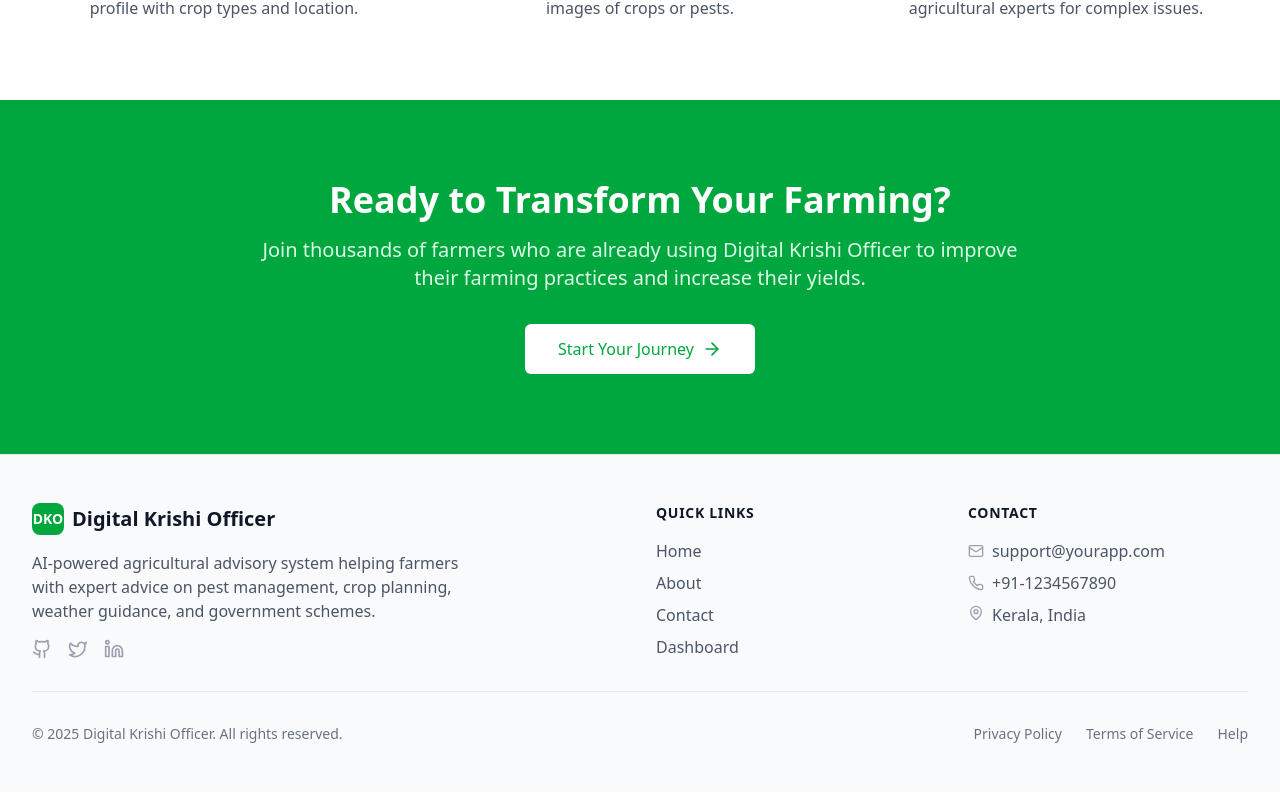
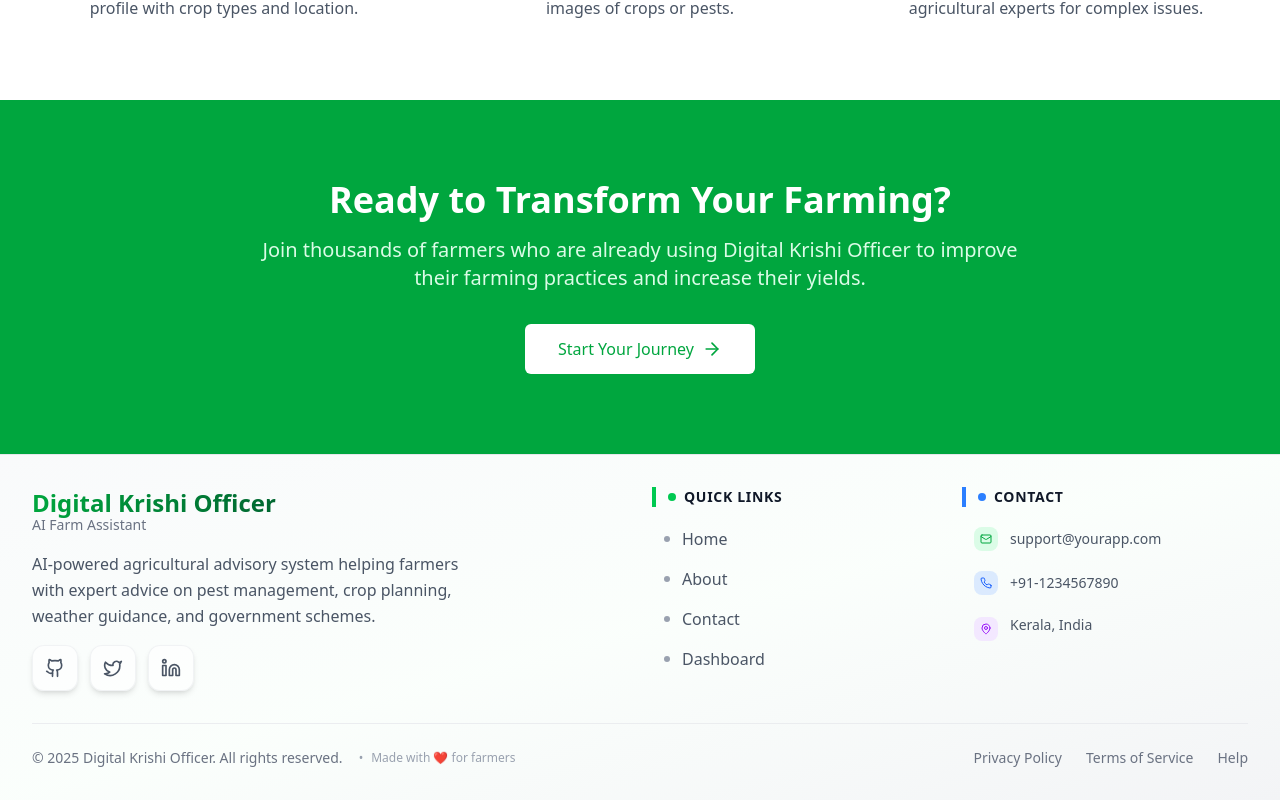
Before and after one commit to Glucon-D/SIH, a React (Vite) app in the folder frontend/: page / in a window 1280 px wide. Shown: the part 1895-2695 px from the top of the page. Built offline with nearby package versions, Linux system fonts and the light colour scheme; no server answers.

Commit message:
removed footer from dashboard,improved the UI of the footerand added scrollToTop component

```diff
--- a/frontend/src/components/layout/Footer.jsx
+++ b/frontend/src/components/layout/Footer.jsx
@@ -5,84 +5,90 @@ const Footer = () => {
   const currentYear = new Date().getFullYear();
 
   return (
-    <footer className="bg-gray-50 dark:bg-gray-900 border-t border-gray-200 dark:border-gray-700">
-      <div className="max-w-7xl mx-auto px-4 sm:px-6 lg:px-8 py-12">
-        <div className="grid grid-cols-1 md:grid-cols-4 gap-8">
+    <footer className="bg-gradient-to-br from-gray-50 via-green-50/30 to-gray-100 dark:from-gray-900 dark:via-green-900/10 dark:to-gray-800 border-t border-gray-200 dark:border-gray-700">
+      <div className="max-w-7xl mx-auto px-4 sm:px-6 lg:px-8 py-8">
+        <div className="grid grid-cols-1 md:grid-cols-4 gap-6">
           {/* Company Info */}
           <div className="col-span-1 md:col-span-2">
-            <div className="flex items-center space-x-2 mb-4">
-              <div className="w-8 h-8 bg-green-600 rounded-lg flex items-center justify-center">
-                <span className="text-white font-bold text-sm">DKO</span>
-              </div>
-              <span className="text-xl font-bold text-gray-900 dark:text-white">
+            <div className="flex items-center space-x-3 mb-4">
+              <div>
+                <span className="text-2xl font-bold bg-gradient-to-r from-green-600 to-green-800 bg-clip-text text-transparent">
                   Digital Krishi Officer
                 </span>
+                <p className="text-sm text-gray-500 dark:text-gray-400 -mt-1">AI Farm Assistant</p>
               </div>
-            <p className="text-gray-600 dark:text-gray-400 mb-4 max-w-md">
+            </div>
+            <p className="text-gray-600 dark:text-gray-400 mb-4 max-w-md leading-relaxed">
               AI-powered agricultural advisory system helping farmers with expert advice on
               pest management, crop planning, weather guidance, and government schemes.
             </p>
-            <div className="flex space-x-4">
+            {/* Social links with enhanced styling */}
+            <div className="flex space-x-3">
               <a
                 href={import.meta.env.VITE_GITHUB_URL || '#'}
-                className="text-gray-400 hover:text-gray-600 dark:hover:text-gray-300 transition-colors duration-200"
+                className="group p-3 bg-white/50 dark:bg-gray-800/50 rounded-xl border border-gray-200/50 dark:border-gray-700/50 hover:bg-gray-900 dark:hover:bg-white hover:scale-105 transition-all duration-300 shadow-md hover:shadow-lg"
                 aria-label="GitHub"
               >
-                <Github className="w-5 h-5" />
+                <Github className="w-5 h-5 text-gray-600 dark:text-gray-400 group-hover:text-white dark:group-hover:text-gray-900 transition-colors duration-300" />
               </a>
               <a
                 href={import.meta.env.VITE_TWITTER_URL || '#'}
-                className="text-gray-400 hover:text-gray-600 dark:hover:text-gray-300 transition-colors duration-200"
+                className="group p-3 bg-white/50 dark:bg-gray-800/50 rounded-xl border border-gray-200/50 dark:border-gray-700/50 hover:bg-blue-500 hover:scale-105 transition-all duration-300 shadow-md hover:shadow-lg"
                 aria-label="Twitter"
               >
-                <Twitter className="w-5 h-5" />
+                <Twitter className="w-5 h-5 text-gray-600 dark:text-gray-400 group-hover:text-white transition-colors duration-300" />
               </a>
               <a
                 href={import.meta.env.VITE_LINKEDIN_URL || '#'}
-                className="text-gray-400 hover:text-gray-600 dark:hover:text-gray-300 transition-colors duration-200"
+                className="group p-3 bg-white/50 dark:bg-gray-800/50 rounded-xl border border-gray-200/50 dark:border-gray-700/50 hover:bg-blue-700 hover:scale-105 transition-all duration-300 shadow-md hover:shadow-lg"
                 aria-label="LinkedIn"
               >
-                <Linkedin className="w-5 h-5" />
+                <Linkedin className="w-5 h-5 text-gray-600 dark:text-gray-400 group-hover:text-white transition-colors duration-300" />
               </a>
             </div>
           </div>
 
           {/* Quick Links */}
           <div>
-            <h3 className="text-sm font-semibold text-gray-900 dark:text-white uppercase tracking-wider mb-4">
+            <h3 className="text-sm font-semibold text-gray-900 dark:text-white uppercase tracking-wider mb-4 flex items-center border-l-4 border-green-500 pl-3">
+              <span className="w-2 h-2 bg-green-500 rounded-full mr-2"></span>
               Quick Links
             </h3>
-            <ul className="space-y-2">
+            <ul className="space-y-2 pl-3">
               <li>
                 <Link
                   to="/"
-                  className="text-gray-600 dark:text-gray-400 hover:text-green-600 dark:hover:text-green-400 transition-colors duration-200"
+                  className="group flex items-center space-x-3 text-gray-600 dark:text-gray-400 hover:text-green-600 dark:hover:text-green-400 transition-all duration-200 py-1"
                 >
-                  Home
+                  <span className="w-1.5 h-1.5 bg-gray-400 group-hover:bg-green-500 rounded-full transition-colors duration-200"></span>
+                  <span>Home</span>
                 </Link>
               </li>
               <li>
                 <Link
                   to="/about"
-                  className="text-gray-600 dark:text-gray-400 hover:text-green-600 dark:hover:text-green-400 transition-colors duration-200"
+                  className="group flex items-center space-x-3 text-gray-600 dark:text-gray-400 hover:text-green-600 dark:hover:text-green-400 transition-all duration-200 py-1"
                 >
-                  About
+                  <span className="w-1.5 h-1.5 bg-gray-400 group-hover:bg-green-500 rounded-full transition-colors duration-200"></span>
+                  <span>About</span>
                 </Link>
               </li>
               <li>
                 <Link
                   to="/contact"
-                  className="text-gray-600 dark:text-gray-400 hover:text-green-600 dark:hover:text-green-400 transition-colors duration-200"
+                  className="group flex items-center space-x-3 text-gray-600 dark:text-gray-400 hover:text-green-600 dark:hover:text-green-400 transition-all duration-200 py-1"
                 >
-                  Contact
+                  <span className="w-1.5 h-1.5 bg-gray-400 group-hover:bg-green-500 rounded-full transition-colors duration-200"></span>
+                  <span>Contact</span>
                 </Link>
               </li>
               <li>
                 <Link
                   to="/dashboard"
-                  className="text-gray-600 dark:text-gray-400 hover:text-green-600 dark:hover:text-green-400 transition-colors duration-200"
+                  className="group flex items-center space-x-3 text-gray-600 dark:text-gray-400 hover:text-green-600 dark:hover:text-green-400 transition-all duration-200 py-1"
                 >
-                  Dashboard
+                  <span className="w-1.5 h-1.5 bg-gray-400 group-hover:bg-green-500 rounded-full transition-colors duration-200"></span>
+                  <span>Dashboard</span>
                 </Link>
               </li>
             </ul>
@@ -90,60 +96,79 @@ const Footer = () => {
 
           {/* Contact Info */}
           <div>
-            <h3 className="text-sm font-semibold text-gray-900 dark:text-white uppercase tracking-wider mb-4">
+            <h3 className="text-sm font-semibold text-gray-900 dark:text-white uppercase tracking-wider mb-4 flex items-center border-l-4 border-blue-500 pl-3">
+              <span className="w-2 h-2 bg-blue-500 rounded-full mr-2"></span>
               Contact
             </h3>
-            <ul className="space-y-2">
-              <li className="flex items-center space-x-2">
-                <Mail className="w-4 h-4 text-gray-400" />
+            <ul className="space-y-3 pl-3">
+              <li className="group">
+                <div className="flex items-center space-x-3 py-1 hover:bg-green-50/50 dark:hover:bg-green-900/10 rounded-lg transition-all duration-200">
+                  <div className="w-6 h-6 bg-green-100 dark:bg-green-900/30 rounded-lg flex items-center justify-center group-hover:bg-green-500 transition-colors duration-200">
+                    <Mail className="w-3 h-3 text-green-600 dark:text-green-400 group-hover:text-white" />
+                  </div>
                   <a
                     href={`mailto:${import.meta.env.VITE_SUPPORT_EMAIL || 'support@dko.com'}`}
-                  className="text-gray-600 dark:text-gray-400 hover:text-green-600 dark:hover:text-green-400 transition-colors duration-200"
+                    className="text-gray-600 dark:text-gray-400 hover:text-green-600 dark:hover:text-green-400 transition-colors duration-200 text-sm"
                   >
                     {import.meta.env.VITE_SUPPORT_EMAIL || 'support@dko.com'}
                   </a>
+                </div>
               </li>
-              <li className="flex items-center space-x-2">
-                <Phone className="w-4 h-4 text-gray-400" />
+              <li className="group">
+                <div className="flex items-center space-x-3 py-1 hover:bg-blue-50/50 dark:hover:bg-blue-900/10 rounded-lg transition-all duration-200">
+                  <div className="w-6 h-6 bg-blue-100 dark:bg-blue-900/30 rounded-lg flex items-center justify-center group-hover:bg-blue-500 transition-colors duration-200">
+                    <Phone className="w-3 h-3 text-blue-600 dark:text-blue-400 group-hover:text-white" />
+                  </div>
                   <a
                     href={`tel:${import.meta.env.VITE_SUPPORT_PHONE || '+91-1234567890'}`}
-                  className="text-gray-600 dark:text-gray-400 hover:text-green-600 dark:hover:text-green-400 transition-colors duration-200"
+                    className="text-gray-600 dark:text-gray-400 hover:text-green-600 dark:hover:text-green-400 transition-colors duration-200 text-sm"
                   >
                     {import.meta.env.VITE_SUPPORT_PHONE || '+91-1234567890'}
                   </a>
+                </div>
               </li>
-              <li className="flex items-start space-x-2">
-                <MapPin className="w-4 h-4 text-gray-400 mt-0.5" />
-                <span className="text-gray-600 dark:text-gray-400">
+              <li className="group">
+                <div className="flex items-start space-x-3 py-1 hover:bg-purple-50/50 dark:hover:bg-purple-900/10 rounded-lg transition-all duration-200">
+                  <div className="w-6 h-6 bg-purple-100 dark:bg-purple-900/30 rounded-lg flex items-center justify-center group-hover:bg-purple-500 transition-colors duration-200 mt-0.5">
+                    <MapPin className="w-3 h-3 text-purple-600 dark:text-purple-400 group-hover:text-white" />
+                  </div>
+                  <span className="text-gray-600 dark:text-gray-400 text-sm">
                     Kerala, India
                   </span>
+                </div>
               </li>
             </ul>
           </div>
         </div>
 
         {/* Bottom section */}
-        <div className="mt-8 pt-8 border-t border-gray-200 dark:border-gray-700">
-          <div className="flex flex-col md:flex-row justify-between items-center">
+        <div className="mt-8 pt-6 border-t border-gray-200/70 dark:border-gray-700/70">
+          <div className="flex flex-col md:flex-row justify-between items-center space-y-4 md:space-y-0">
+            <div className="flex items-center space-x-4">
               <p className="text-gray-500 dark:text-gray-400 text-sm">
                 © {currentYear} Digital Krishi Officer. All rights reserved.
               </p>
-            <div className="flex space-x-6 mt-4 md:mt-0">
+              <div className="hidden md:flex items-center space-x-2 text-xs text-gray-400">
+                <span>•</span>
+                <span>Made with ❤️ for farmers</span>
+              </div>
+            </div>
+            <div className="flex items-center space-x-6">
               <Link
                 to="/privacy"
-                className="text-gray-500 dark:text-gray-400 hover:text-green-600 dark:hover:text-green-400 text-sm transition-colors duration-200"
+                className="text-gray-500 dark:text-gray-400 hover:text-green-600 dark:hover:text-green-400 text-sm transition-colors duration-200 hover:underline underline-offset-4"
               >
                 Privacy Policy
               </Link>
               <Link
                 to="/terms"
-                className="text-gray-500 dark:text-gray-400 hover:text-green-600 dark:hover:text-green-400 text-sm transition-colors duration-200"
+                className="text-gray-500 dark:text-gray-400 hover:text-green-600 dark:hover:text-green-400 text-sm transition-colors duration-200 hover:underline underline-offset-4"
               >
                 Terms of Service
               </Link>
               <Link
                 to="/help"
-                className="text-gray-500 dark:text-gray-400 hover:text-green-600 dark:hover:text-green-400 text-sm transition-colors duration-200"
+                className="text-gray-500 dark:text-gray-400 hover:text-green-600 dark:hover:text-green-400 text-sm transition-colors duration-200 hover:underline underline-offset-4"
               >
                 Help
               </Link>
--- a/frontend/src/components/layout/Layout.jsx
+++ b/frontend/src/components/layout/Layout.jsx
@@ -1,6 +1,5 @@
 import { Outlet } from 'react-router-dom';
 import Navbar from './Navbar';
-import Footer from './Footer';
 import { useTheme } from '../../context/ThemeContext';
 
 const Layout = () => {
@@ -13,7 +12,6 @@ const Layout = () => {
         <main className="flex-1">
           <Outlet />
         </main>
-        <Footer />
       </div>
     </div>
   );
--- a/frontend/src/main.jsx
+++ b/frontend/src/main.jsx
@@ -15,10 +15,12 @@ import NotFound from "./pages/NotFound.jsx";
 
 // Import layout components
 import Layout from "./components/layout/Layout.jsx";
+import ScrollToTop from "./components/ScrollToTop.jsx";
 
 ReactDOM.createRoot(document.getElementById("root")).render(
   <React.StrictMode>
     <BrowserRouter>
+      <ScrollToTop />
       <App>
         <Routes>
           <Route path="/" element={<Layout />}>
--- a/frontend/src/pages/About.jsx
+++ b/frontend/src/pages/About.jsx
@@ -1,4 +1,5 @@
 import { Users, Target, Award, Heart } from 'lucide-react';
+import Footer from '../components/layout/Footer';
 
 const About = () => {
   const team = [
@@ -249,6 +250,8 @@ const About = () => {
           </div>
         </div>
       </section>
+
+      <Footer />
     </div>
   );
 };
--- a/frontend/src/pages/Contact.jsx
+++ b/frontend/src/pages/Contact.jsx
@@ -1,6 +1,7 @@
 import { useState } from 'react';
 import { useForm } from 'react-hook-form';
 import { Mail, Phone, MapPin, Clock, Send, CheckCircle } from 'lucide-react';
+import Footer from '../components/layout/Footer';
 
 const Contact = () => {
   const [isSubmitted, setIsSubmitted] = useState(false);
@@ -299,6 +300,8 @@ const Contact = () => {
           </div>
         </div>
       </section>
+
+      <Footer />
     </div>
   );
 };
--- a/frontend/src/pages/Home.jsx
+++ b/frontend/src/pages/Home.jsx
@@ -1,6 +1,7 @@
 import { Link } from 'react-router-dom';
 import { ArrowRight, MessageCircle, Users, Clock, Shield, Zap, Globe } from 'lucide-react';
 import { useAuth } from '../context/AuthContext';
+import Footer from '../components/layout/Footer';
 
 const Home = () => {
   const { isAuthenticated } = useAuth();
@@ -215,6 +216,8 @@ const Home = () => {
           )}
         </div>
       </section>
+
+      <Footer />
     </div>
   );
 };
```
Also changed, not shown: frontend/src/components/ScrollToTop.jsx (added, +14 -0 lines). Lines whose indentation alone changed are shown as unchanged.
